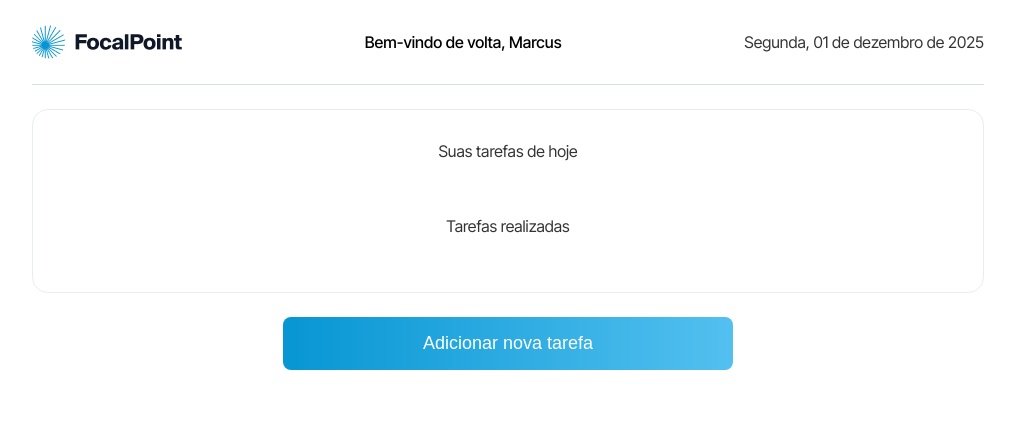
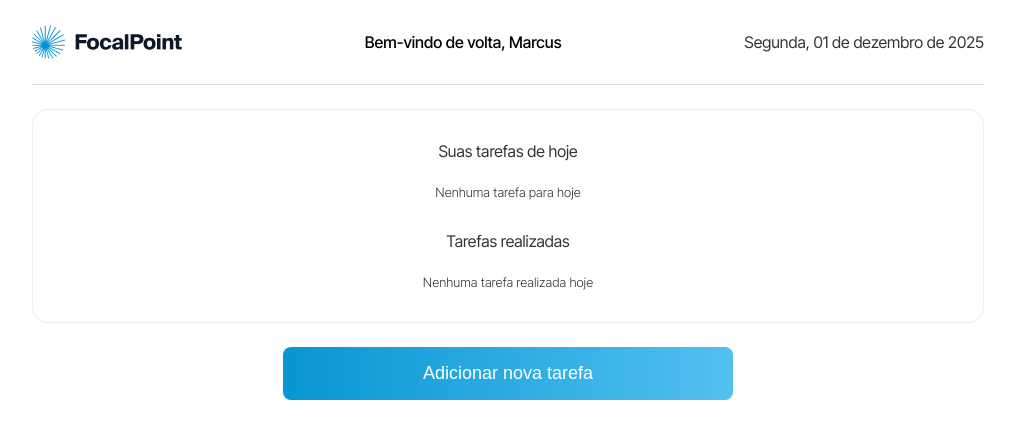
Before and after one commit to fernandakagami/focalpoint, a Next.js app: page / in a window 1280 px wide. Shown: the top 438 px of the page, without its empty margins (132-1147 px from the left). Built offline with nearby package versions, Linux system fonts and the light colour scheme.

Commit message:
Add handle status of task

```diff
--- a/src/components/ListTable/index.js
+++ b/src/components/ListTable/index.js
@@ -51,6 +51,14 @@ export function ListTable() {
     );
 	}
 
+  function handleTaskStatusChange(index) {
+    setTaskList(prevTaskList =>
+      prevTaskList.map((task, i) =>
+        i === index ? { ...task, isFinished: !task.isFinished } : task
+      )
+    );
+  }
+
   return (
     <>
        <main className={styles.container}>
@@ -60,11 +68,11 @@ export function ListTable() {
             <h3 className={styles.title}>Suas tarefas de hoje</h3>
 
             <ul>
-              {taskList.map((task, index) => {
+              {taskList.some(task => !task.isFinished) ?  taskList.map((task, index) => {
                 if (task.isFinished) return null;
                 return (<li key={index}>
                   <label className={styles["checkbox-container"]}>
-                    <input type="checkbox" />
+                    <input type="checkbox"  onChange={() => handleTaskStatusChange(index)}  />
                     <span className={styles.checkmark}></span>
                   </label>
                   <p>{task.title}</p>
@@ -77,19 +85,22 @@ export function ListTable() {
                     onClick={() => handleModalType("delete")}
                   />
                 </li>)
-              })}
+              }) : <p className={styles["list-empty"]}>Nenhuma tarefa para hoje</p>}
             </ul>
           </section>
 
-          <section>
+          <section className={styles.section}>
             <h3 className={styles.title}>Tarefas realizadas</h3>
 
             <ul>
-              {taskList.map((task, index) => {
+              {taskList.some(task => task.isFinished) ? taskList.map((task, index) => {
                 if (!task.isFinished) return null;
                 return (<li key={index}>
                   <label className={styles["checkbox-container"]}>
-                    <input type="checkbox" />
+                    <input
+                      type="checkbox"
+                      checked={task.isFinished}
+                    />
                     <span className={styles.checkmark}></span>
                   </label>
                   <p>{task.title}</p>
@@ -102,7 +113,7 @@ export function ListTable() {
                     onClick={() => handleModalType("delete")}
                   />
                 </li>)
-              })}
+              }) : <p className={styles["list-empty"]}>Nenhuma tarefa realizada hoje</p>}
             </ul>
           </section>
         </div>
--- a/src/components/ListTable/styles.module.scss
+++ b/src/components/ListTable/styles.module.scss
@@ -16,6 +16,10 @@
       text-align: center;
     }
 
+    .section {
+      width: 208px;
+      margin: auto;
+
       ul {
         display: flex;
         flex-direction: column;
@@ -24,6 +28,12 @@
         gap: 1rem;
         list-style-type: none;
         width: 100%;
+
+        .list-empty {
+          font-weight: 300;
+          font-size: 0.8rem;
+          color: var(--gray-500);
+        }
 
         li {
           display: flex;
@@ -34,7 +44,7 @@
           border: 1px dashed var(--gray-400);
           border-radius: 8px;
           padding: 1rem;
-
+          width: 100%;
 
           .checkbox-container {
             width: 24px;
@@ -72,12 +82,12 @@
 
           /* On mouse-over, add a grey background color */
           .checkbox-container:hover input ~ .checkmark {
-          background-color: #ccc;
+            background-color: var(--white);
           }
 
           /* When the checkbox is checked, add a blue background */
           .checkbox-container input:checked ~ .checkmark {
-          background-color: #2196F3;
+            background-color: var(--blue-100);
           }
 
           /* Create the checkmark/indicator (hidden when not checked) */
@@ -98,7 +108,7 @@
             top: 3px;
             width: 5px;
             height: 10px;
-          border: solid white;
+            border: solid var(--blue-300);
             border-width: 0 3px 3px 0;
             -webkit-transform: rotate(45deg);
             -ms-transform: rotate(45deg);
@@ -109,10 +119,21 @@
             color: var(--black);
             line-height: 19px;
             font-weight: 400;
+            overflow: hidden;
+            text-overflow: ellipsis;
+            white-space: nowrap;
           }
 
           .icon {
             cursor: pointer;
+          }
+        }
+
+        li:hover {
+          background-color: var(--gray-100);
+          .checkmark {
+            background-color: var(--gray-100);
+          }
         }
       }
     }
@@ -163,15 +184,10 @@
 
 @media (min-width: 600px) {
   .section {
-    width: 450px;
-    margin: auto;
+    width: 450px !important;
 
     ul {
       width: 386px;
-
-      li {
-        width: 100%;
-      }
     }
   }
 
```
Lines whose indentation alone changed are shown as unchanged.
